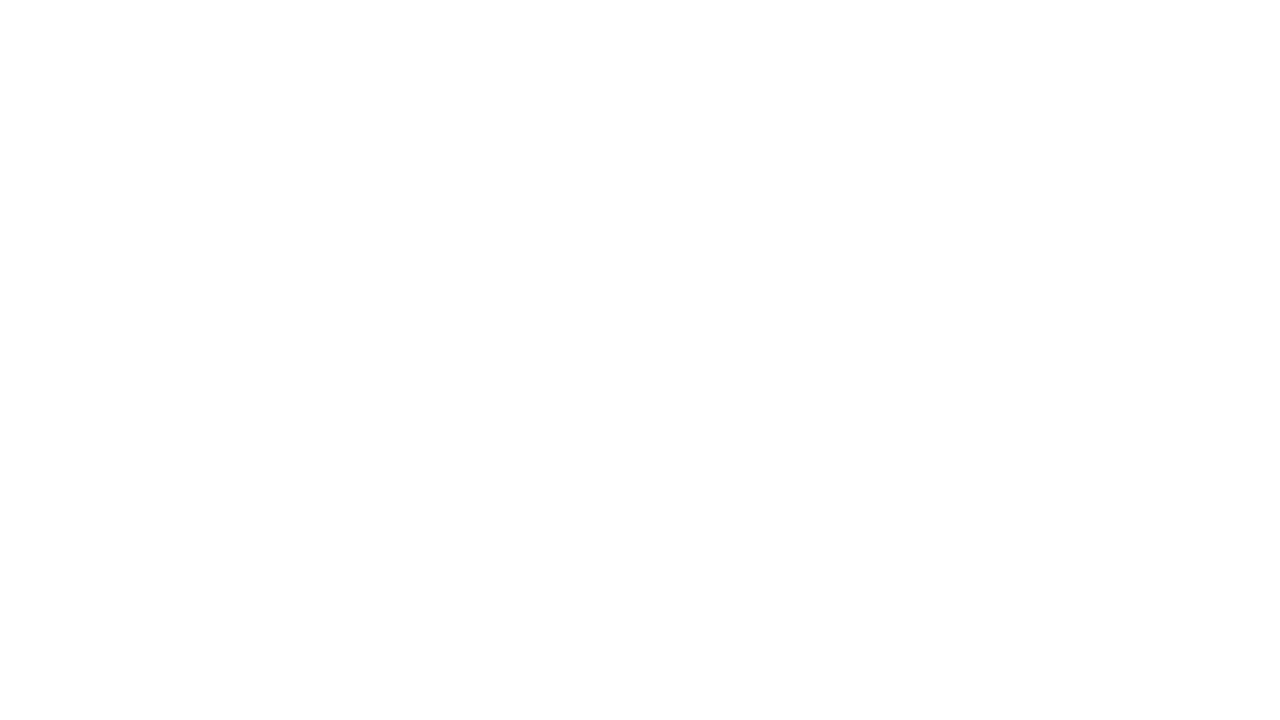
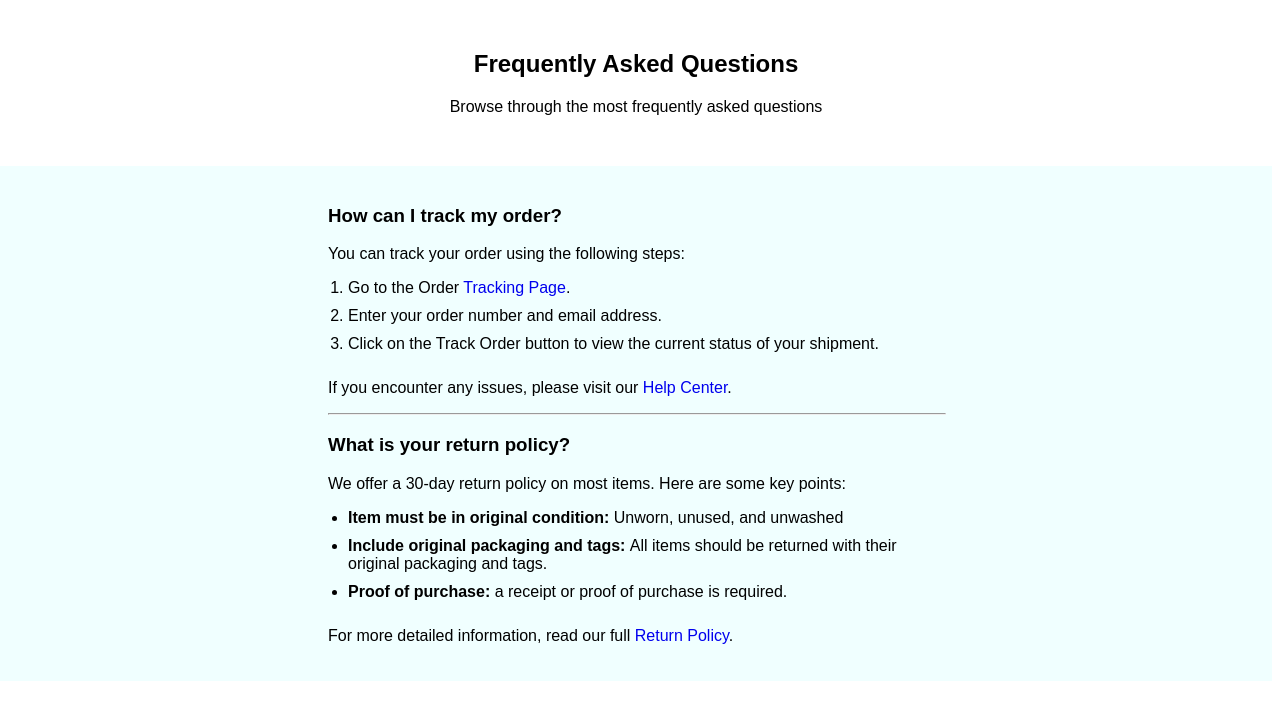
Before and after one commit to jpvc247/faq, a plain HTML site: page index.html in a window 1280 px wide. Drawn offline with Linux system fonts and the light colour scheme.

Commit message:
Project completed and ready for submission

```diff
--- a/index.html
+++ b/index.html
@@ -6,5 +6,56 @@
     <title>FAQ Design</title>
     <link rel="stylesheet" type="text/css" href="style.css" />
   </head>
-  <body></body>
+  <body>
+    <div>
+      <section id="heading">
+        <h1>Frequently Asked Questions</h1>
+        <p>Browse through the most frequently asked questions</p>
+      </section>
+    </div>
+    <div id="faq">
+      <section id="first-section">
+        <h3>How can I track my order?</h3>
+        <p>You can track your order using the following steps:</p>
+        <ol>
+          <li>Go to the Order <a href="#">Tracking Page</a>.</li>
+          <li>Enter your order number and email address.</li>
+          <li>
+            Click on the Track Order button to view the current status of your
+            shipment.
+          </li>
+        </ol>
+        <p>
+          If you encounter any issues, please visit our
+          <a href="#">Help Center</a>.
+        </p>
+      </section>
+      <hr />
+      <section id="second-section">
+        <h3>What is your return policy?</h3>
+        <p>
+          We offer a 30-day return policy on most items. Here are some key
+          points:
+        </p>
+        <ul>
+          <li>
+            <strong>Item must be in original condition: </strong>Unworn, unused,
+            and unwashed
+          </li>
+          <li>
+            <strong>Include original packaging and tags: </strong>All items
+            should be returned with their original packaging and tags.
+          </li>
+          <li>
+            <strong>Proof of purchase: </strong>a receipt or proof of purchase
+            is required.
+          </li>
+        </ul>
+        <p>
+          For more detailed information, read our full
+          <a href="#">Return Policy</a>.
+        </p>
+      </section>
+    </div>
+  </body>
 </html>
--- a/style.css
+++ b/style.css
@@ -0,0 +1,40 @@
+* {
+  margin-left: 0;
+  padding: 0;
+  font-family: sans-serif;
+}
+
+#heading {
+  text-align: center;
+  margin: 50px;
+}
+
+#heading p {
+  margin: 10px;
+}
+
+#first-section,
+#second-section,
+hr {
+  margin-left: 25%;
+  width: 50%;
+}
+
+hr {
+  color: rgb(227, 225, 225);
+}
+
+#faq {
+  background-color: azure;
+  padding: 20px;
+}
+
+ol li,
+ul li {
+  padding-bottom: 10px;
+  margin-left: 20px;
+}
+
+a {
+  text-decoration: none;
+}
```
